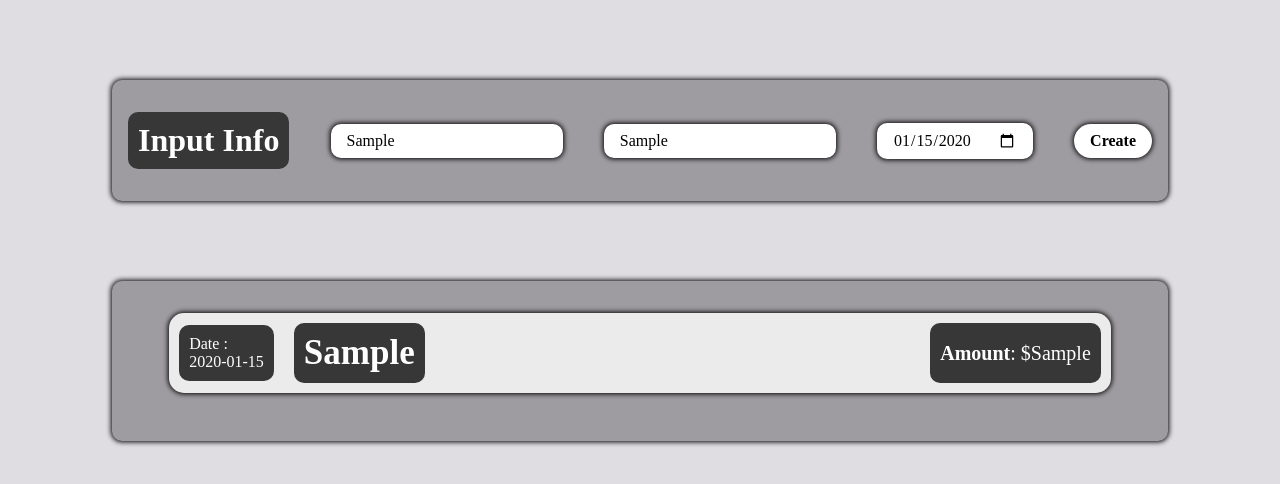
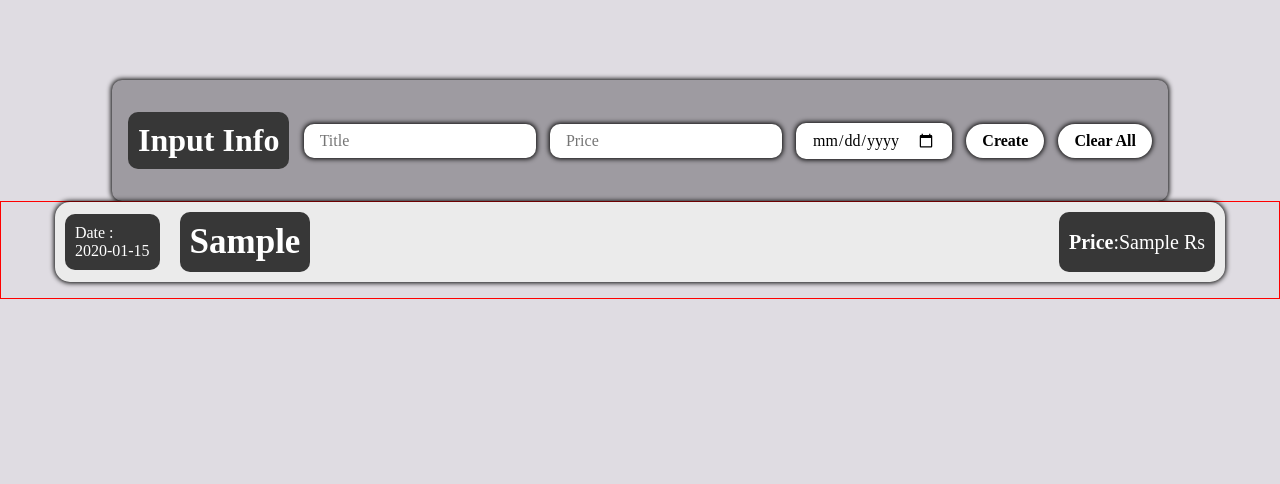
Before and after one commit to Taimoor2301/personal-expense-tracker, a React (Create React App) app in the folder secondapp/: page / in a window 1280 px wide. Both pictures are taken after typing "Sample", "Sample", "2020-01-15" into the empty fields and a click on the button "Create". Shown: the top 484 px of the page. Built offline with nearby package versions, Linux system fonts and the light colour scheme.

Commit message:
isma mana id wagera set krdi hai

```diff
--- a/secondapp/src/App.js
+++ b/secondapp/src/App.js
@@ -7,8 +7,7 @@ let App = () => {
     JSON.parse(localStorage.getItem("oldData")) || []
   );
   function getCollectedData(transferedData) {
-    let newData = { ...transferedData, id: Math.random().toString() };
-    setData([newData]);
+    setData((prev) => [transferedData, ...prev]);
   }
 
   useEffect(
@@ -18,15 +17,22 @@ let App = () => {
     [data]
   );
 
+  function clear() {
+    localStorage.removeItem("oldData");
+    setData([]);
+  }
+
   return (
     <div>
-      <Form dataTransferFunction={getCollectedData} />{" "}
-      {/*sending function to child for data*/}
-      <div className="card">
-        {data.map((item) => (
-          <Item data={item} />
-        ))}
-      </div>
+      <Form dataTransferFunction={getCollectedData} clear={clear} />
+
+      {data && (
+        <div className="card">
+          {data.map((item) => (
+            <Item data={item} key={item.id} id={item.id} />
+          ))}
+        </div>
+      )}
     </div>
   );
 };
--- a/secondapp/src/components/Form/Form.js
+++ b/secondapp/src/components/Form/Form.js
@@ -2,68 +2,60 @@ import "./Form.css";
 import { useState } from "react";
 
 let Form = (props) => {
-  // making variables to store input data
-  const [enterTitle, setEnterTitle] = useState("");
-  const [enterAmount, setEnterAmount] = useState("");
-  const [enterDate, setEnterDate] = useState("");
+  const obj = {
+    title: "",
+    price: "",
+    date: "",
+    id: "",
+  };
+  let [formData, setFormData] = useState(obj);
 
-  //   functions that assign input values to created variales
-
-  let titleChangeHandler = (event) => {
-    setEnterTitle(event.target.value);
-  };
-  let amountChangeHandler = (event) => {
-    setEnterAmount(event.target.value);
-  };
-  let dateChangeHandler = (event) => {
-    setEnterDate(event.target.value);
+  let handleChange = (e) => {
+    setFormData((prev) => {
+      return { ...prev, [e.target.name]: e.target.value };
+    });
   };
 
-  //    function that stops reloading of page and store collected data into an object
+  function handleSubmit(e) {
+    e.preventDefault();
 
-  let submitHandler = (event) => {
-    event.preventDefault();
-
-    const collectedData = {
-      title: enterTitle,
-      amount: enterAmount,
-      date: enterDate,
-    };
-
-    // checking if any of collected data is empty
-
-    if (
-      collectedData.title != "" &&
-      collectedData.amount != "" &&
-      collectedData.date != ""
-    ) {
-      props.dataTransferFunction(collectedData); // transfer collected data to parent
+    if (formData.title != "" && formData.price != "") {
+      formData.id = Math.floor(Math.random() * 1000);
+      props.dataTransferFunction(formData);
     }
 
-    setEnterTitle(""); // setting input fields back to empty.
-    setEnterAmount("");
-    setEnterDate("");
-  };
+    setFormData(obj);
+  }
 
   return (
-    <form className="form" onSubmit={submitHandler}>
+    <form className="form" onSubmit={handleSubmit}>
       <h1>Input Info</h1>
       <input
         type="text"
         placeholder="Title"
-        onChange={titleChangeHandler} // change events that track changes
+        value={formData.title}
+        name="title"
+        onChange={handleChange}
       ></input>
+
       <input
         type="text"
-        placeholder="Amount"
-        onChange={amountChangeHandler}
+        placeholder="Price"
+        value={formData.price}
+        name="price"
+        onChange={handleChange}
       ></input>
+
       <input
         type="date"
         placeholder="Date"
-        onChange={dateChangeHandler}
+        value={formData.date}
+        name="date"
+        onChange={handleChange}
       ></input>
+
       <button>Create</button>
+      <button onClick={props.clear}>Clear All</button>
     </form>
   );
 };
--- a/secondapp/src/components/Item.css
+++ b/secondapp/src/components/Item.css
@@ -5,21 +5,6 @@
 }
 body {
   background: rgb(223, 220, 226);
-}
-
-.card {
-  background: rgb(158, 155, 161);
-  padding: 2em 1em;
-  width: 80%;
-  margin: auto;
-  border-radius: 10px;
-  box-shadow: 0px 0px 5px 1px black;
-  margin-top: 10vh;
-  color: white;
-  display: flex;
-  justify-content: center;
-  align-items: center;
-  flex-direction: column;
 }
 
 .item {
@@ -69,6 +54,15 @@ body {
   align-items: center;
   justify-content: center;
 }
+
+.card {
+  color: white;
+  border: 1px solid red;
+  display: flex;
+  flex-direction: column;
+  justify-content: center;
+  align-items: center;
+}
 .form {
   display: flex;
   justify-content: center;
--- a/secondapp/src/components/Item.js
+++ b/secondapp/src/components/Item.js
@@ -2,6 +2,7 @@ import React from "react";
 import "./Item.css";
 
 let Item = (props) => {
+  console.log(props.id);
   return (
     <div className="item">
       <div className="date_title">
@@ -10,9 +11,8 @@ let Item = (props) => {
         </div>
         <h2>{props.data.title}</h2>
       </div>
-
       <div className="amount">
-        <b>Amount </b> : ${props.data.amount}
+        <b>Price </b> :{props.data.price} Rs
       </div>
     </div>
   );
```
